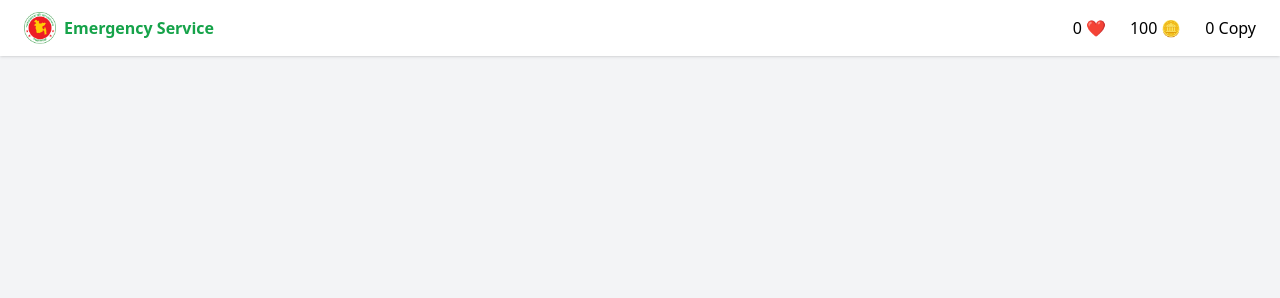
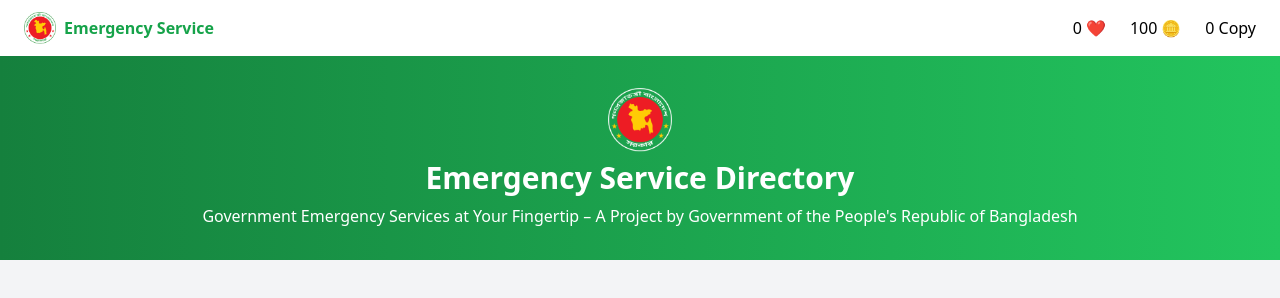
Before and after one commit to saifulislamsiam-eng/assignment5, a plain HTML site: page index.html in a window 1280 px wide. Drawn offline with nearby package versions, Linux system fonts and the light colour scheme.

Commit message:
add hero section

```diff
--- a/index.html
+++ b/index.html
@@ -27,4 +27,12 @@
     </div>
   </nav>
 
+<!-- Hero Section -->
+  <section class="bg-gradient-to-r from-green-700 to-green-500 text-white text-center py-8">
+    <img src="assets/logo-dark.png" alt="BD Logo" class="mx-auto w-16 h-16 mb-2">
+    <h1 class="text-3xl font-bold">Emergency Service Directory</h1>
+    <p class="mt-2">Government Emergency Services at Your Fingertip – A Project by Government of the People's Republic of Bangladesh</p>
+  </section>
+
+
 </body>
```
